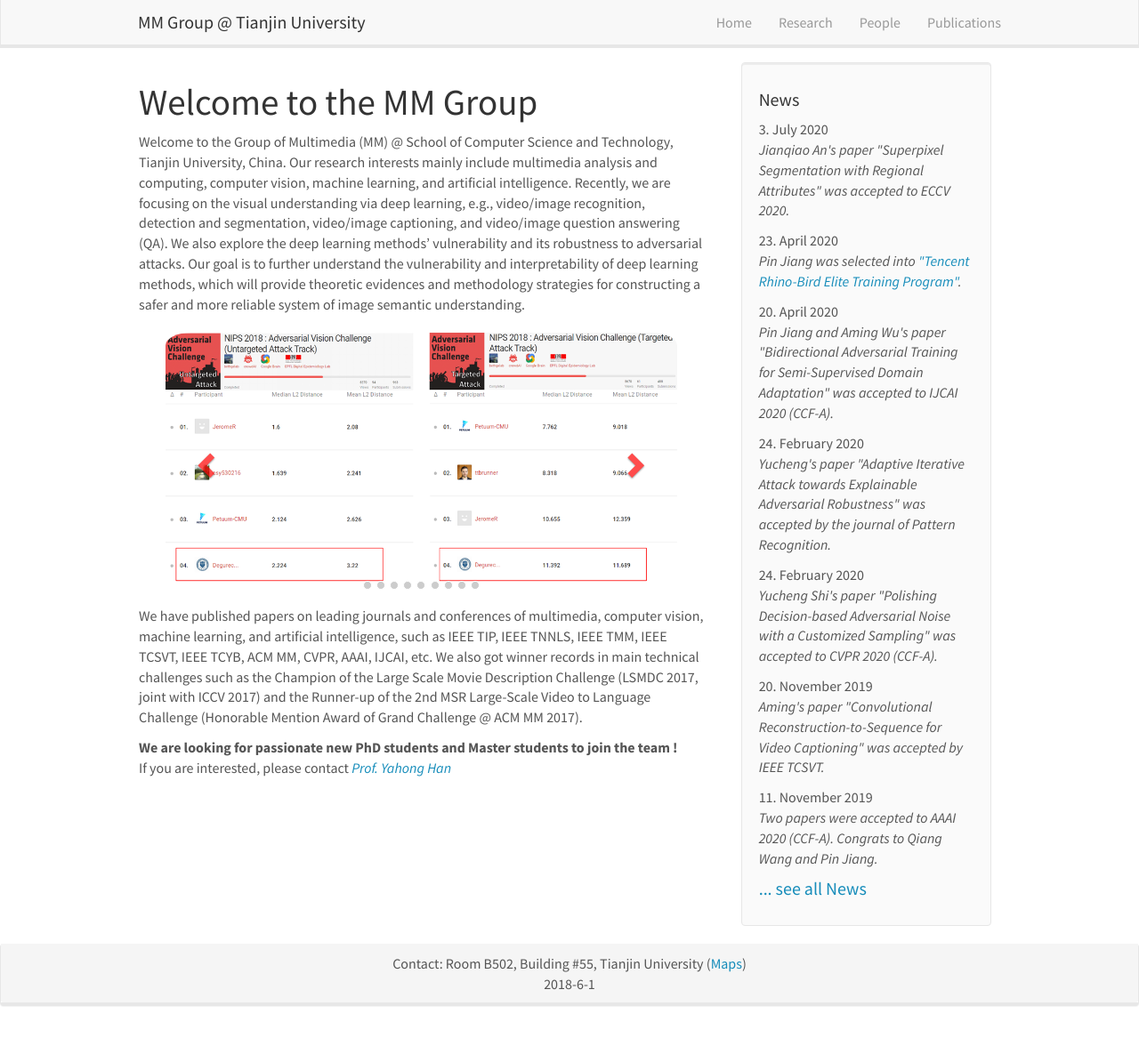
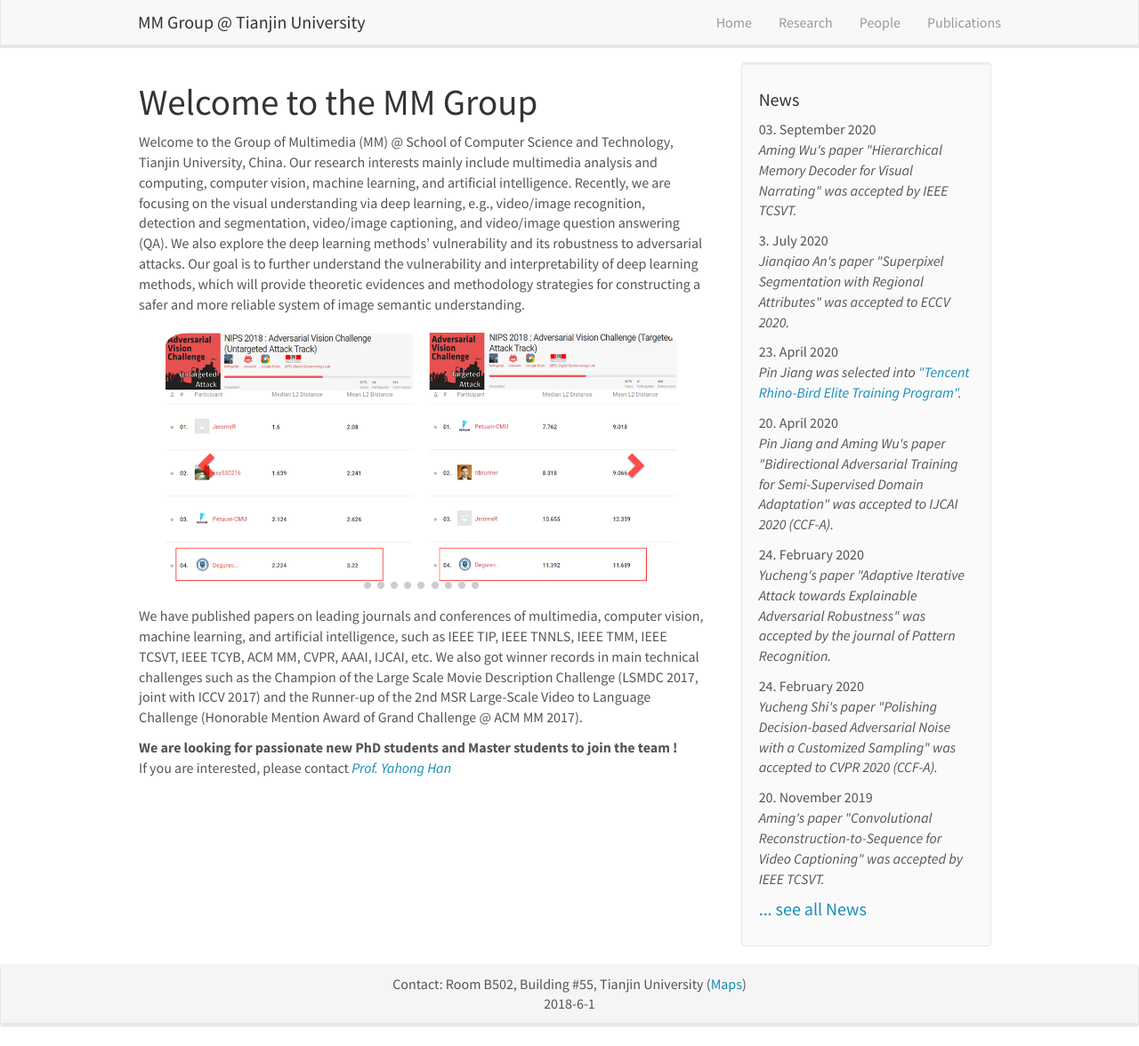
Before and after one commit to tjumm/tjumm.github.io, a Jekyll site: the page built from _pages/home.md, in a window 1280 px wide and 1176 px high. Shown: the whole window at 89% size. Built offline with Jekyll 4.4.1, drawn with Linux system fonts in a browser that asks for light colours; comment, search, counter and statistics services are not loaded.

Commit message:
Update news.yml

```diff
--- a/_data/news.yml
+++ b/_data/news.yml
@@ -1,3 +1,6 @@
+- date: 03. September 2020
+  headline: "Aming Wu's paper \"Hierarchical Memory Decoder for Visual Narrating\" was accepted by IEEE TCSVT."
+
 - date: 3. July 2020
   headline: "Jianqiao An's paper \"Superpixel Segmentation with Regional Attributes\" was accepted to ECCV 2020."
 
```
